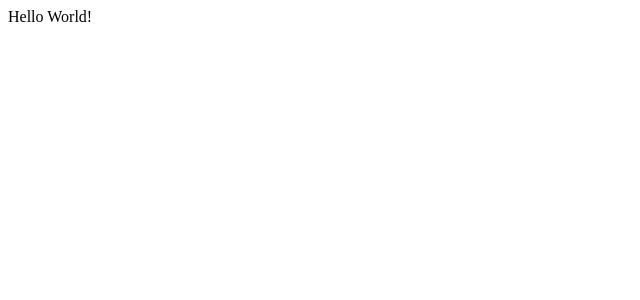
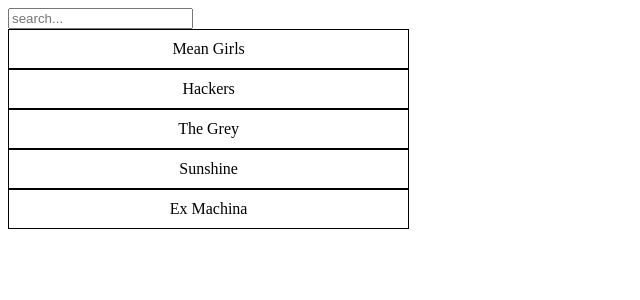
Before and after one commit to maria6417/movielist, a React app: page / in a window 1280 px wide. Shown: the top 300 px of the page, without its empty margins (0-640 px from the left). Built offline with nearby package versions, Linux system fonts and the light colour scheme; the HTML template or start-up script is replaced by a standard one.

Commit message:
added searchbar

```diff
--- a/client/src/components/App.jsx
+++ b/client/src/components/App.jsx
@@ -1,7 +1,31 @@
-import React from 'react';
+import React, { useState } from 'react';
+import MovieList from './MovieList';
+import SearchBar from './SearchBar';
 
-const App = (props) => (
-  <div>Hello World!</div>
-);
+export default function App() {
+  const movies = [
+    { title: 'Mean Girls' },
+    { title: 'Hackers' },
+    { title: 'The Grey' },
+    { title: 'Sunshine' },
+    { title: 'Ex Machina' },
+  ];
 
-export default App;
+  const [searchTerm, setSearchTerm] = useState('');
+
+  return (
+    <>
+      <SearchBar setTerm={setSearchTerm} />
+      <MovieList
+        movies={
+          movies.filter(
+            (m) => m
+              .title
+              .toLowerCase()
+              .includes(searchTerm.toLowerCase())
+          )
+        }
+      />
+    </>
+  );
+}
--- /dev/null
+++ b/client/src/components/Movie.jsx
@@ -0,0 +1,17 @@
+import React from 'react';
+import styled from 'styled-components';
+
+export default function Movie({ item }) {
+  return (
+    <Box>
+      <span>{item.title}</span>
+    </Box>
+  );
+}
+
+const Box = styled.div`
+  border: 1px solid black;
+  padding: 10px;
+  text-align: center;
+  width: 30%;
+`;
--- /dev/null
+++ b/client/src/components/MovieList.jsx
@@ -0,0 +1,10 @@
+import React from 'react';
+import Movie from './Movie';
+
+export default function MovieList({ movies }) {
+  return (
+    <div>
+      {movies.map((movie) => <Movie item={movie} key={movie.title} />)}
+    </div>
+  );
+}
--- /dev/null
+++ b/client/src/components/SearchBar.jsx
@@ -0,0 +1,17 @@
+import React from 'react';
+
+export default function SearchBar({ setTerm }) {
+  const changeHandler = (e) => {
+    if (e.target.value.length >= 3) {
+      setTerm(e.target.value);
+    } else {
+      setTerm('');
+    }
+  };
+
+  return (
+    <div>
+      <input type="text" placeholder="search..." onChange={changeHandler} />
+    </div>
+  );
+}
--- a/webpack.config.js
+++ b/webpack.config.js
@@ -33,5 +33,8 @@
         }
       }
     ],
-  }
+  },
+  resolve: {
+    extensions: ['', '.js', '.jsx'],
+  },
 };
```
Also changed, not shown: package.json (+7 -0 lines), .eslintrc.json (added), 2 other files (tests, documents, lock files or other folders).
